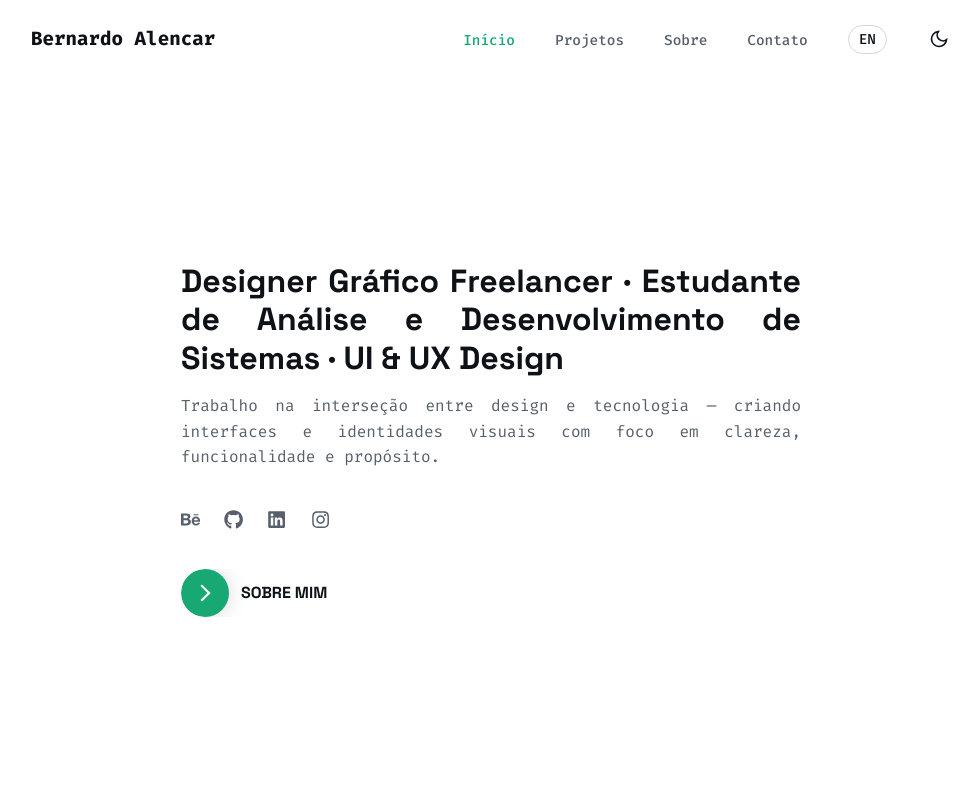
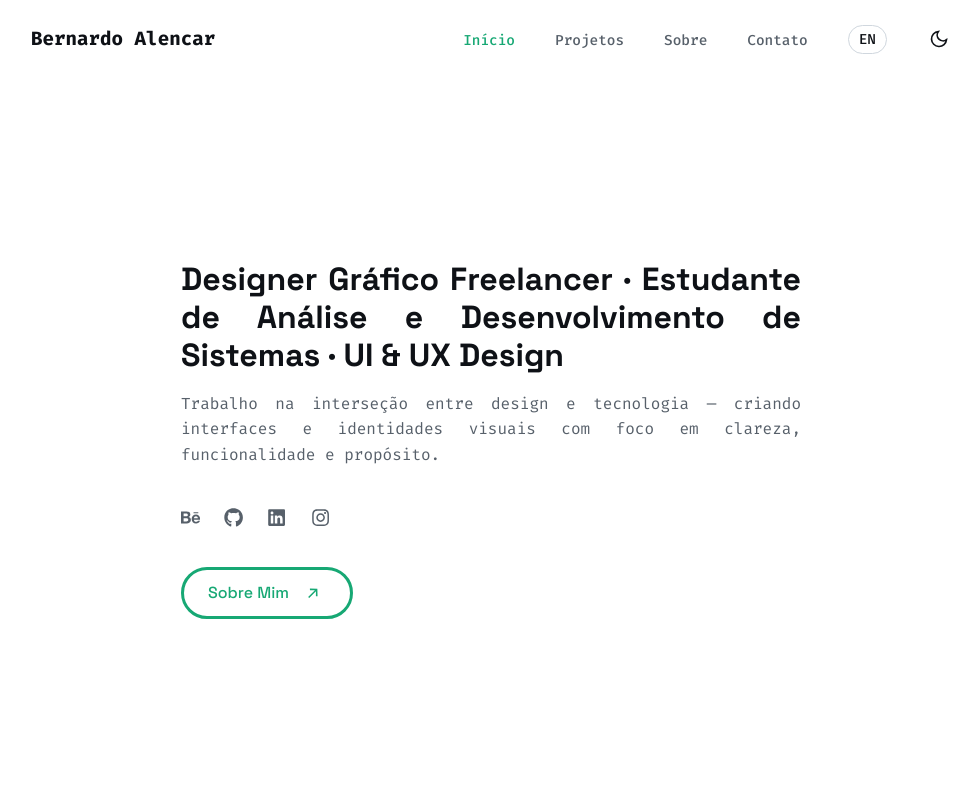
Before and after one commit to F-Bernardo-09/bernardo.dev, a React (Vite) app: page / in a window 1280 px wide. Shown: the top 800 px of the page, without its empty margins (149-1128 px from the left). Built offline with nearby package versions, Linux system fonts and the light colour scheme.

Commit message:
Redesenha botão como outline que inverte para preenchido no hover

```diff
--- a/src/components/Button/Button.wip.tsx
+++ b/src/components/Button/Button.wip.tsx
@@ -14,89 +14,97 @@
   position: relative;
   display: inline-flex;
   align-items: center;
-  height: 3rem;
-  min-width: 12rem;
+  gap: 0.75rem;
+  border: var(--border-accent);
   cursor: pointer;
-  outline: none;
-  border: 0;
-  vertical-align: middle;
-  text-decoration: none;
-  background: transparent;
-  padding: 0;
-  font-size: inherit;
-  border-radius: 1.625rem;
+  background-color: transparent;
+  color: var(--accent-green);
+  border-radius: var(--radius-pill);
+  font-family: var(--font-family-secondary);
+  font-weight: var(--font-weight-medium);
+  line-height: 1;
+  padding: calc(0.8rem - 2px) 1.5rem calc(0.8rem - 2px) 1.5rem;
+  white-space: nowrap;
   overflow: hidden;
+  text-overflow: ellipsis;
+  transition:
+    background-color 0.3s ease,
+    color 0.3s ease,
+    border-color 0.3s ease;
 
-  .circle {
-    transition: all 0.45s cubic-bezier(0.65, 0, 0.076, 1);
-    position: absolute;
-    top: 0;
-    left: 0;
-    width: 3rem;
-    height: 3rem;
-    background: var(--accent-green);
-    border-radius: 1.625rem;
-    box-shadow: var(--shadow-button);
-    z-index: 1;
+  &:hover,
+  &:focus-visible {
+    background-color: var(--accent-green);
+    color: var(--text-dark);
+    font-weight: var(--font-weight-bold);
   }
 
-  .icon {
-    transition: all 0.45s cubic-bezier(0.65, 0, 0.076, 1);
-    position: absolute;
-    top: 0;
-    bottom: 0;
-    margin: auto;
-    background: var(--bg-dark);
+  &:focus-visible {
+    outline: 2px solid var(--accent-green);
+    outline-offset: 3px;
   }
 
-  .icon.arrow {
-    left: 0.625rem;
-    width: 1.125rem;
-    height: 0.125rem;
-    background: none;
+  .button__icon-wrapper {
+    position: relative;
+    flex-shrink: 0;
+    width: 25px;
+    height: 25px;
+    display: grid;
+    place-items: center;
+    color: var(--accent-green);
+    background-color: transparent;
 
-    &::before {
-      position: absolute;
-      content: "";
-      top: -0.29rem;
-      right: 0.0625rem;
-      width: 0.625rem;
-      height: 0.625rem;
-      border-top: 0.125rem solid var(--bg-dark);
-      border-right: 0.125rem solid var(--bg-dark);
-      transform: rotate(45deg);
-    }
+    border-radius: var(--radius-circle);
+    overflow: hidden;
+
+    transition:
+      background-color 0.3s ease,
+      border-color 0.3s ease,
+      color 0.3s ease;
   }
 
-  .button-text {
-    transition: color 0.45s cubic-bezier(0.65, 0, 0.076, 1);
-    position: relative;
-    z-index: 2;
-    padding: 0 1.5rem 0 3.75rem;
-    white-space: nowrap;
-    color: var(--text-primary);
-    font-family: var(--font-family-secondary);
-    font-weight: var(--font-weight-bold);
-    line-height: var(--line-height-body);
-    text-transform: uppercase;
+  &:hover .button__icon-wrapper,
+  &:focus-visible .button__icon-wrapper {
+    color: var(--accent-green);
+    background-color: var(--text-dark);
+    border-color: var(--text-dark);
   }
 
-  &:hover .circle,
-  &:focus-visible .circle {
-    width: 100%;
+  .button__icon-svg {
+    transition: transform 0.3s ease-in-out;
   }
 
-  &:hover .icon.arrow,
-  &:focus-visible .icon.arrow {
-    background: var(--bg-dark);
-    transform: translate(1rem, 0);
+  .button__icon-svg--copy {
+    position: absolute;
+    transform: translate(-150%, 150%);
   }
 
-  &:hover .button-text,
-  &:focus-visible .button-text {
-    color: var(--bg-dark);
+  &:hover .button__icon-svg:first-child,
+  &:focus-visible .button__icon-svg:first-child {
+    transform: translate(150%, -150%);
+  }
+
+  &:hover .button__icon-svg--copy,
+  &:focus-visible .button__icon-svg--copy {
+    transition: transform 0.3s ease-in-out 0.1s;
+    transform: translate(0);
   }
 `;
+
+const ArrowIcon = ({ className }: { className?: string }) => (
+  <svg
+    viewBox="0 0 14 15"
+    fill="none"
+    xmlns="http://www.w3.org/2000/svg"
+    className={className}
+    width="10"
+  >
+    <path
+      d="M13.376 11.552l-.264-10.44-10.44-.24.024 2.28 6.96-.048L.2 12.56l1.488 1.488 9.432-9.432-.048 6.912 2.304.024z"
+      fill="currentColor"
+    />
+  </svg>
+);
 
 export default function Button<C extends ElementType = "a">({
   as,
@@ -107,10 +115,11 @@
 
   return (
     <StyledButton as={Component} {...rest}>
-      <span className="circle" aria-hidden="true">
-        <span className="icon arrow" />
+      {children}
+      <span className="button__icon-wrapper">
+        <ArrowIcon className="button__icon-svg" />
+        <ArrowIcon className="button__icon-svg button__icon-svg--copy" />
       </span>
-      <span className="button-text">{children}</span>
     </StyledButton>
   );
 }
```
